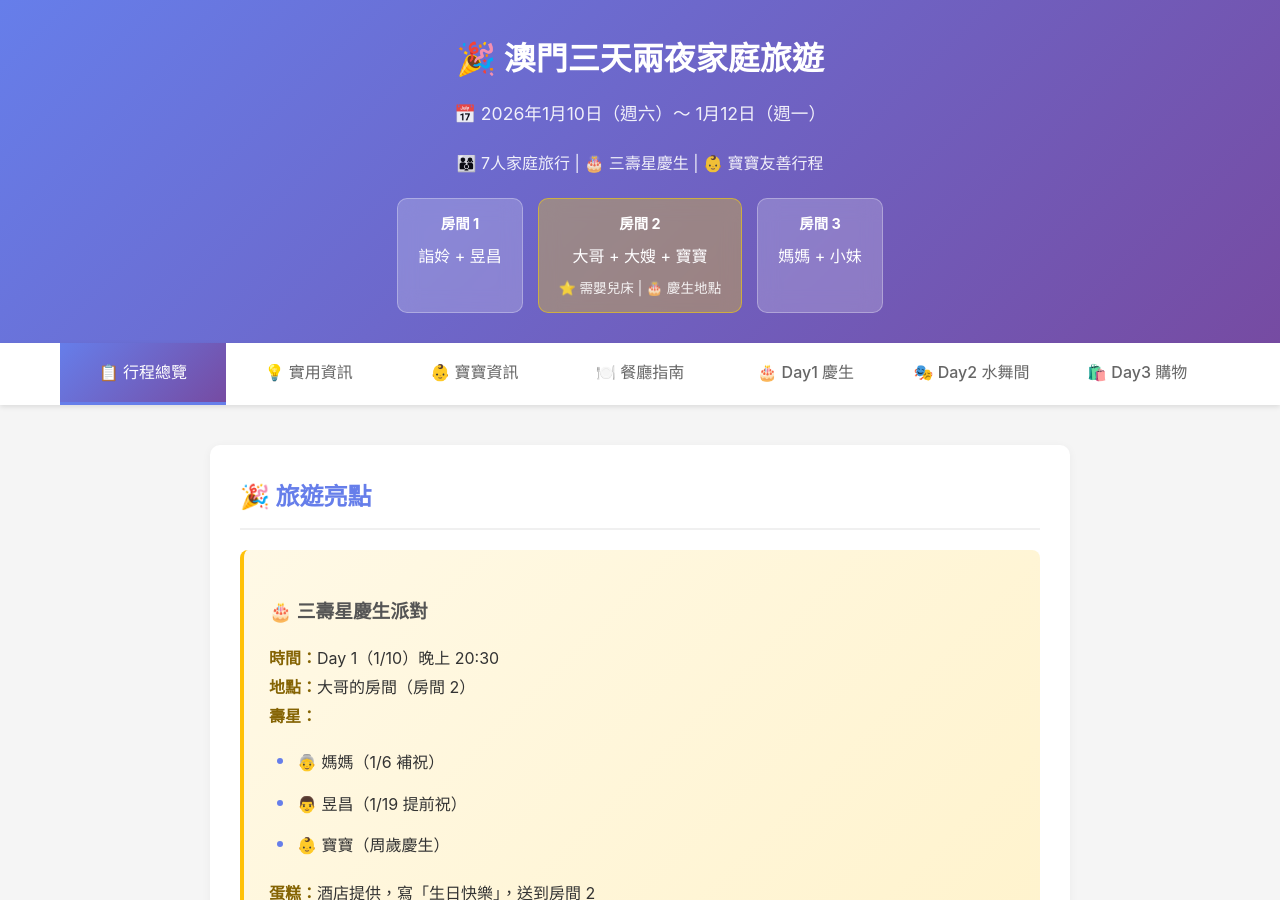
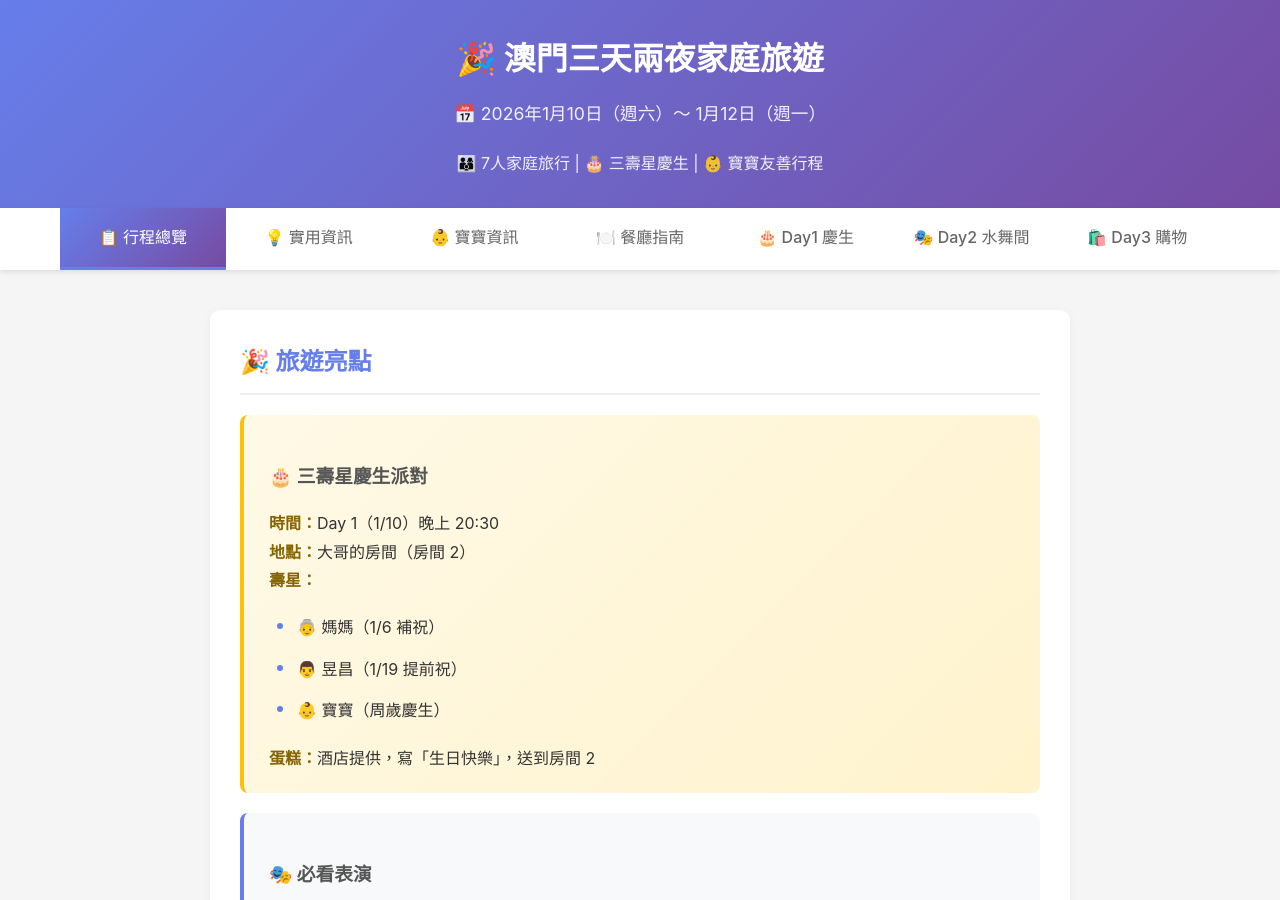
Before and after one commit to 10wang-creat/macau-trip-2026, a Jekyll site: the page built from index.md, in a window 1280 px wide and 900 px high. Built offline with Jekyll 4.4.1, drawn with Linux system fonts in a browser that asks for light colours.

Commit message:
移除header房間分配區塊

```diff
--- a/_includes/header.html
+++ b/_includes/header.html
@@ -3,21 +3,5 @@
         <h1 class="site-title">🎉 澳門三天兩夜家庭旅遊</h1>
         <p class="site-subtitle">📅 2026年1月10日（週六）～ 1月12日（週一）</p>
         <p style="font-size: 1rem; opacity: 0.9;">👨‍👩‍👦 7人家庭旅行 | 🎂 三壽星慶生 | 👶 寶寶友善行程</p>
-
-        <div class="room-info">
-            <div class="room-card">
-                <span class="room-number">房間 1</span>
-                <span class="room-members">詣姈 + 昱昌</span>
-            </div>
-            <div class="room-card highlight">
-                <span class="room-number">房間 2</span>
-                <span class="room-members">大哥 + 大嫂 + 寶寶</span>
-                <span class="room-note">⭐ 需嬰兒床 | 🎂 慶生地點</span>
-            </div>
-            <div class="room-card">
-                <span class="room-number">房間 3</span>
-                <span class="room-members">媽媽 + 小妹</span>
-            </div>
-        </div>
     </div>
 </header>
```
